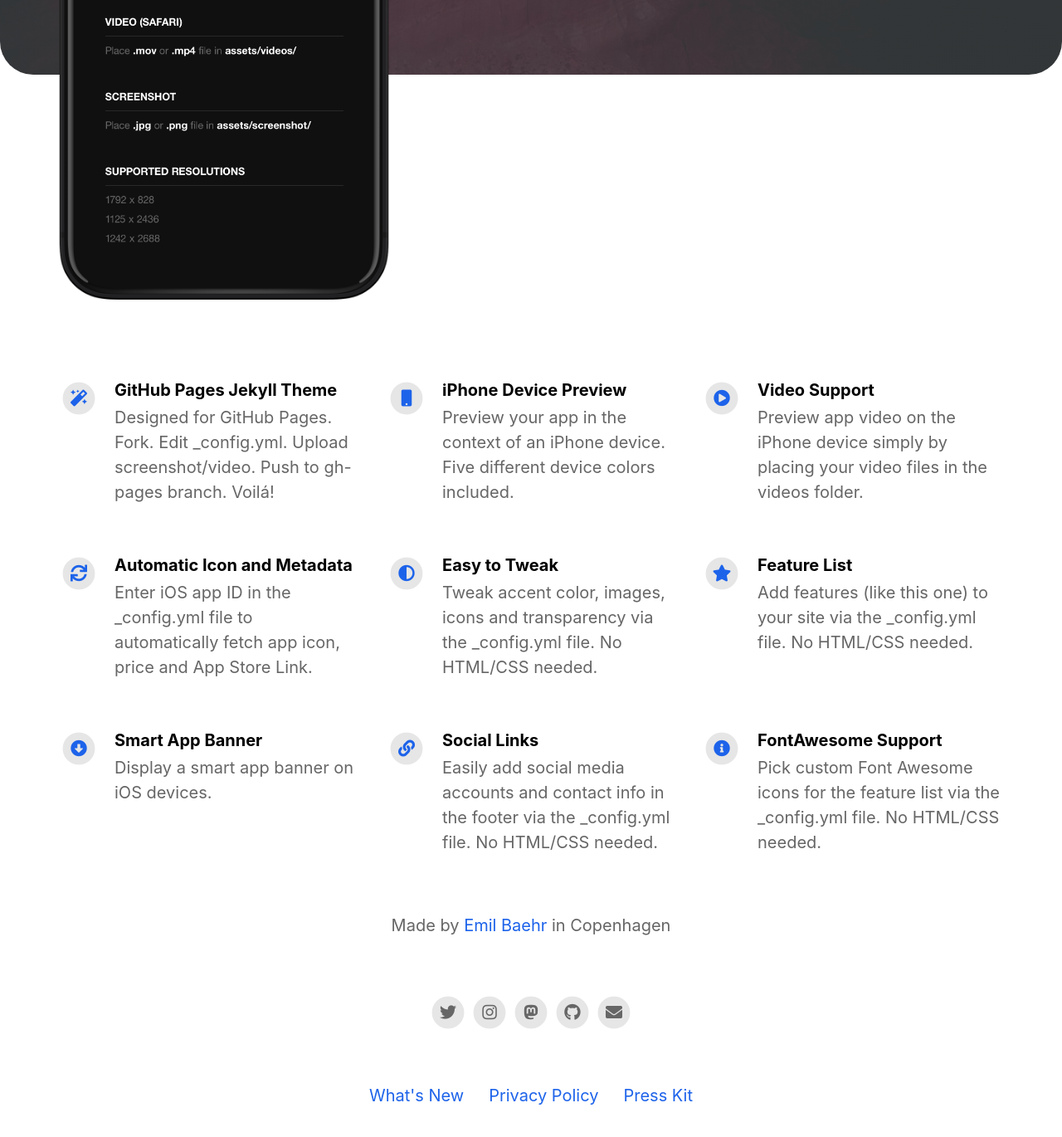
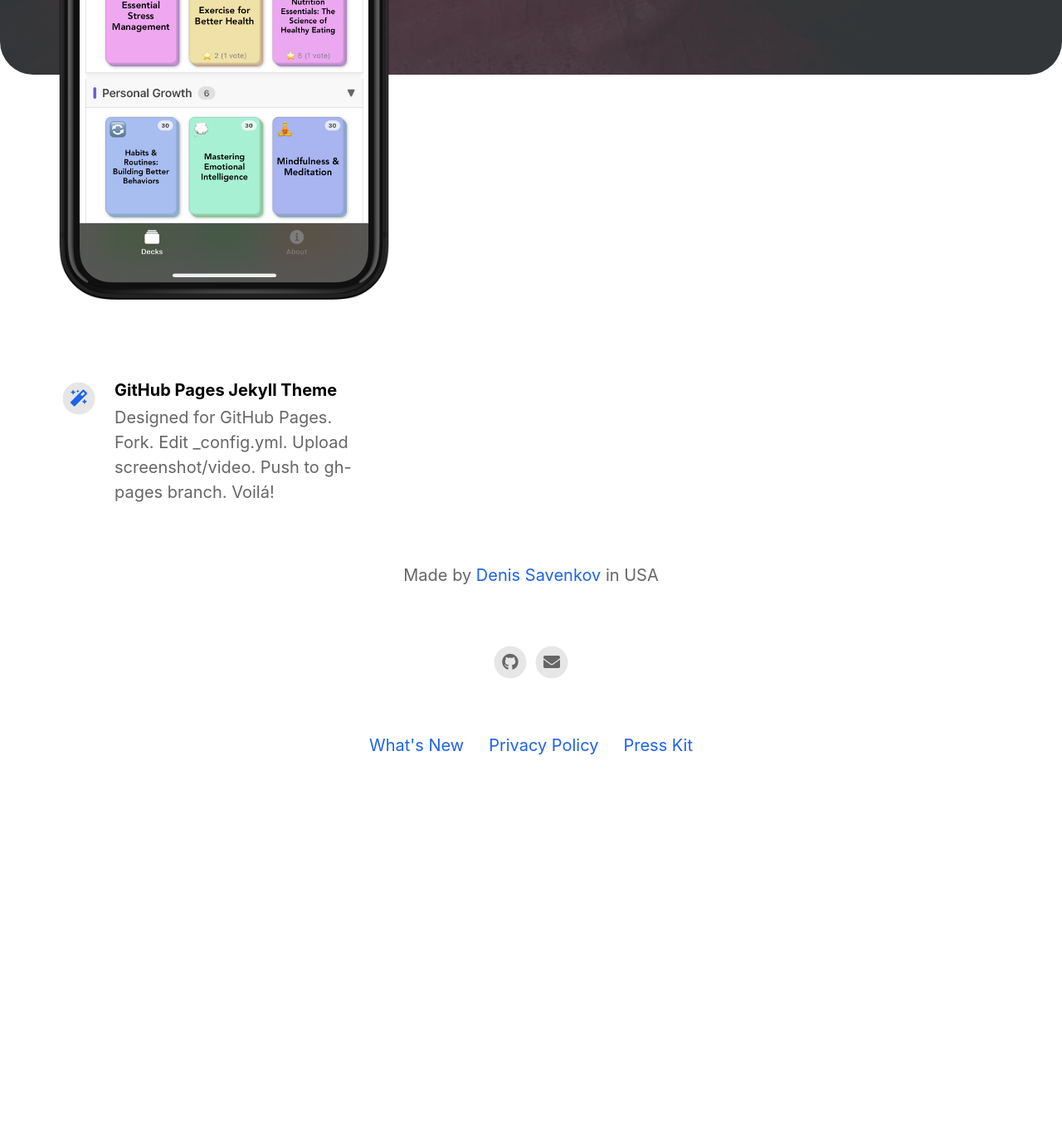
Before and after one commit to DenXX/insightdeck, a Jekyll site: the page built from index.html, in a window 1280 px wide and 1400 px high, scrolled down 624 px. Shown: the top 1370 px of the window at 83% size. Built offline with Jekyll 4.4.1, drawn with Linux system fonts in a browser that asks for light colours; nearby versions of some CDN libraries; after the commit the page ends 1602 px from its top, so only the background shows below that; some of the changed text lies outside the part shown.

Commit message:
Modify config

```diff
--- a/_config.yml
+++ b/_config.yml
@@ -2,7 +2,7 @@
 page_title                                :                                           # Automatically populates with app name if not set and if iOS app ID is set. Otherwise enter manually.
 
 # App Info
-ios_app_id                                : 1234793120                                # Required. Enter iOS app ID to automatically populate name, price and icons (e.g. 718043190).
+ios_app_id                                : 6743721968                                # Required. Enter iOS app ID to automatically populate name, price and icons (e.g. 718043190).
 ios_app_country                           : us                                        # Required outside USA. Enter 2 letter country code as in https://en.wikipedia.org/wiki/ISO_3166-1_alpha-2
 
 appstore_link                             :                                           # Automatically populates if not set and if iOS app ID is set. Otherwise enter manually.
@@ -13,25 +13,25 @@
 app_icon                                  : # assets/appicon.png                      # Automatically populates if not set and if iOS app ID is set.  Otherwise enter path to icon file manually.
 app_name                                  :                                           # Automatically populates if not set and if iOS app ID is set.  Otherwise enter manually.
 app_price                                 :                                           # Automatically populates if not set and if iOS app ID is set.  Otherwise enter manually.
-app_description                           : Write a short tagline for your app.
+app_description                           : Cards for Growth
 
 enable_smart_app_banner                   : true                                      # Set to true to show a smart app banner at top of page on mobile devices.
 
 
 
 # Information About Yourself
-your_name                                 : Emil Baehr
-your_link                                 : https://emilbaehr.com
-your_city                                 : Copenhagen
-email_address                             : emil.baehr@gmail.com
+your_name                                 : Denis Savenkov
+your_link                                 : https://denxx.github.io
+your_city                                 : USA
+email_address                             : denissavenkov@gmail.com
 linkedin_username                         :
 linkedin_company                          :
 facebook_username                         :
-instagram_username                        : ebaehr
-twitter_username                          : ebaehr
-github_username                           : emilbaehr
+instagram_username                        :
+twitter_username                          :
+github_username                           : denxx
 youtube_username                          :
-mastodon_link                             : https://mastodon.social/@ebaehr
+mastodon_link                             :
 
 
 
@@ -41,43 +41,6 @@
   - title                                 : GitHub Pages Jekyll Theme
     description                           : Designed for GitHub Pages. Fork. Edit _config.yml. Upload screenshot/video. Push to gh-pages branch. Voilá!
     fontawesome_icon_name                 : magic
-
-  - title                                 : iPhone Device Preview
-    description                           : Preview your app in the context of an iPhone device. Five different device colors included.
-    fontawesome_icon_name                 : mobile
-
-  - title                                 : Video Support
-    description                           : Preview app video on the iPhone device simply by placing your video files in the videos folder.
-    fontawesome_icon_name                 : play-circle
-
-  - title                                 : Automatic Icon and Metadata
-    description                           : Enter iOS app ID in the _config.yml file to automatically fetch app icon, price and App Store Link.
-    fontawesome_icon_name                 : sync
-
-  - title                                 : Easy to Tweak
-    description                           : Tweak accent color, images, icons and transparency via the _config.yml file. No HTML/CSS needed.
-    fontawesome_icon_name                 : adjust
-
-  - title                                 : Feature List
-    description                           : Add features (like this one) to your site via the _config.yml file. No HTML/CSS needed.
-    fontawesome_icon_name                 : star
-
-  - title                                 : Smart App Banner
-    description                           : Display a smart app banner on iOS devices.
-    fontawesome_icon_name                 : arrow-alt-circle-down
-
-  - title                                 : Social Links
-    description                           : Easily add social media accounts and contact info in the footer via the _config.yml file. No HTML/CSS needed.
-    fontawesome_icon_name                 : link
-
-  - title                                 : FontAwesome Support
-    description                           : Pick custom Font Awesome icons for the feature list via the _config.yml file. No HTML/CSS needed.
-    fontawesome_icon_name                 : info-circle
-
-  - title                                 : # New Feature Title
-    description                           : # New Feature Description
-    fontawesome_icon_name                 : # Enter Font Awesome icon name (e.g. star). Find icons on fontawesome.com/icons.
-
 
 
 # Theme Settings
```
Also changed, not shown: assets/screenshot/1.png (added), assets/screenshot/yourscreenshot.png (deleted), 2 other files.
